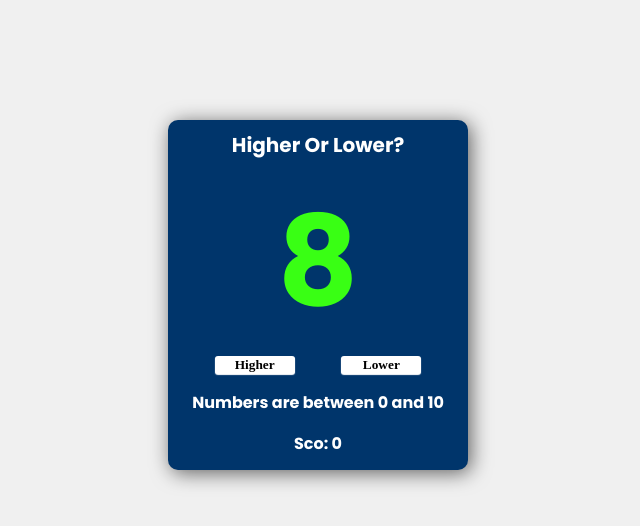
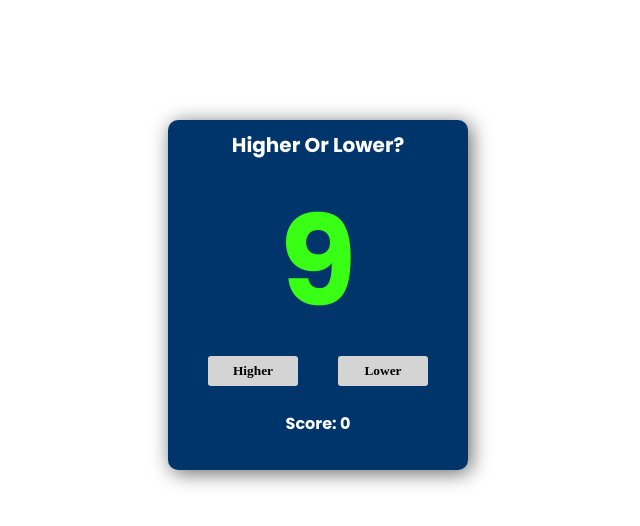
Before and after one commit to jackbrown80/higher-or-lower, a plain HTML site: page index.html in a window 1280 px wide. Both pictures are taken after a click on the button "Higher". Shown: the whole page, without its empty margins (322-962 px from the left). Drawn offline with Linux system fonts and the light colour scheme; a web font is replaced by a local one.

Commit message:
change JS and added green background when correct

```diff
--- a/index.html
+++ b/index.html
@@ -5,7 +5,7 @@
 <head>
     <meta charset="UTF-8">
     <meta name="viewport" content="width=device-width, initial-scale=1.0">
-    <title>Nav Bar - Extending Lines</title>
+    <title>Higher or Lower</title>
     <link rel="stylesheet" href="style.css">
     <link rel="stylesheet" href="https://fonts.googleapis.com/css2?family=Baloo+Thambi+2">
     <link href="https://fonts.googleapis.com/css2?family=Poppins:wght@700&display=swap" rel="stylesheet">
@@ -13,14 +13,13 @@
 
 <body>
     <div class="box">
-        <h1>Higher Or Lower?</h1>
-        <span id="number"></span>
+        <h1 class="title">Higher Or Lower?</h1>
+        <div class="number">7</div>
         <div class="button-wrapper">
-            <button id="higher" onclick="checkAnswer(1)">Higher</button>
-            <button id="lower" onclick="checkAnswer(2)">Lower</button>
+            <button class="button higher">Higher</button>
+            <button class="button lower">Lower</button>
         </div>
-        <p id="message"></p>
-        <p id="score">Sco: 0</p>
+        <div class="message">Numbers are between 1 and 10!</div>
     </div>
 
     <script src="main.js"></script>
--- a/main.js
+++ b/main.js
@@ -1,29 +1,38 @@
+const buttons = document.querySelectorAll('.button');
+const numberDisplay = document.querySelector('.number');
+const body = document.querySelector('body');
+let message = document.querySelector('.message');
+
+numberDisplay.innerHTML = generateRandomNumber();
+
 let score = 0;
-let message = "Numbers are between 0 and 10"
-document.getElementById("message").innerHTML = message ;
-document.getElementById("number").innerHTML = generateNumber();
 
-function generateNumber() {
-    return Math.floor(Math.random() * Math.floor(11))
+function generateRandomNumber(){
+    return Math.floor((Math.random() * 10) + 1);
 }
 
-function checkAnswer(choice) {
-    const originalNumber = document.getElementById("number").innerHTML;
-    const newNumber = generateNumber();
+function handleButtonClick(){
+    const oldNumber = parseInt(numberDisplay.innerHTML);
+    let newNumber = generateRandomNumber();
 
-    if(choice==1 && originalNumber<newNumber){
-        score +=1;
-        message = "Correct!";
-    } else if (choice==2 && originalNumber>newNumber){
-        score +=1;
-        message = "Correct!";
-    } else if (originalNumber == newNumber){
-        message = "Numbers are the same!";
+    while (oldNumber === newNumber) {
+        newNumber = generateRandomNumber();
+    }
+
+    if(this.innerHTML === "Higher" && newNumber > oldNumber){
+        score += 1;
+        body.classList.add('correct');
+        setTimeout(function(){body.classList.remove('correct');}, 250);
+    } if (this.innerHTML === "Lower" && newNumber < oldNumber){
+        score += 1;
+        body.classList.add('correct');
+        setTimeout(function(){body.classList.remove('correct');}, 250);
     } else {
-        message = "Wrong!";
+
     }
+
+    message.innerHTML = `Score: ${score}`;
+    numberDisplay.innerHTML = newNumber;
 }
 
-document.getElementById("message").innerHTML = message ;
-document.getElementById("number").innerHTML = newNumber;
-document.getElementById("score").innerHTML = "Score: " + score;
+buttons.forEach(button => button.addEventListener('click', handleButtonClick))
--- a/style.css
+++ b/style.css
@@ -1,11 +1,15 @@
+*{
+	box-sizing: border-box;
+}
 body{
-	background-color: #F0F0F0;
+	background-color: rgb(255, 255, 255);
 	font-family: 'Poppins', sans-serif;
 	margin: 0 !important;
 	padding: 0 !important;
 	display: flex;
 	justify-content: center;
-	align-content: center
+	align-content: center;
+	transition: background-color 50ms;
 }
 .box {
 	margin-top:15vh;
@@ -17,42 +21,47 @@ body{
 	text-align: center;
 	box-shadow: 3px 3px 20px rgba(0, 0, 0, 0.6);
 }
-.box:hover {
-}
-h1 {
+
+.title {
 	font-size: 20px;
 	color: white;
 	margin-top: 10px;
-	background-color: ;
 }
-p {
+.message {
 	color: white;
+	margin-top: 25px;
 }
-span {
+.number {
 	display: block;
 	font-size: 125px;
 	color: 	#39FF14;
 	margin-top: -5px  !important;
 	padding: 0 !important;
-	background-color: ;
 }
 .button-wrapper {
 	display: flex;
 	justify-content: space-evenly;
 	margin-top: 0px;
 }
-.button-wrapper button {
-	width: 80px;
+.button {
+	width: 90px;
+	height: 30px;
 	font-family: 'Baloo Thambi 2', serif;
-	background-color: white;
+	background-color: rgb(212, 212, 212);
 	border: 0;
 	border-radius: 3px;
 	cursor: pointer;
-	transition: transform 400ms;
-	box-shadow: 0px 1px 1px white;
+	transition: transform 400ms, background-color 400ms;
+
 	font-weight: bold;
 }
 .button-wrapper button:hover {
 	transform: scale(1.05);
-
+	background-color: rgb(255, 255, 255);
 }
+.button-wrapper button:active {
+	background-color: rgba(255, 255, 255, 0.774);
+}
+.correct{
+	background-color: rgb(149, 231, 156);
+}
```
